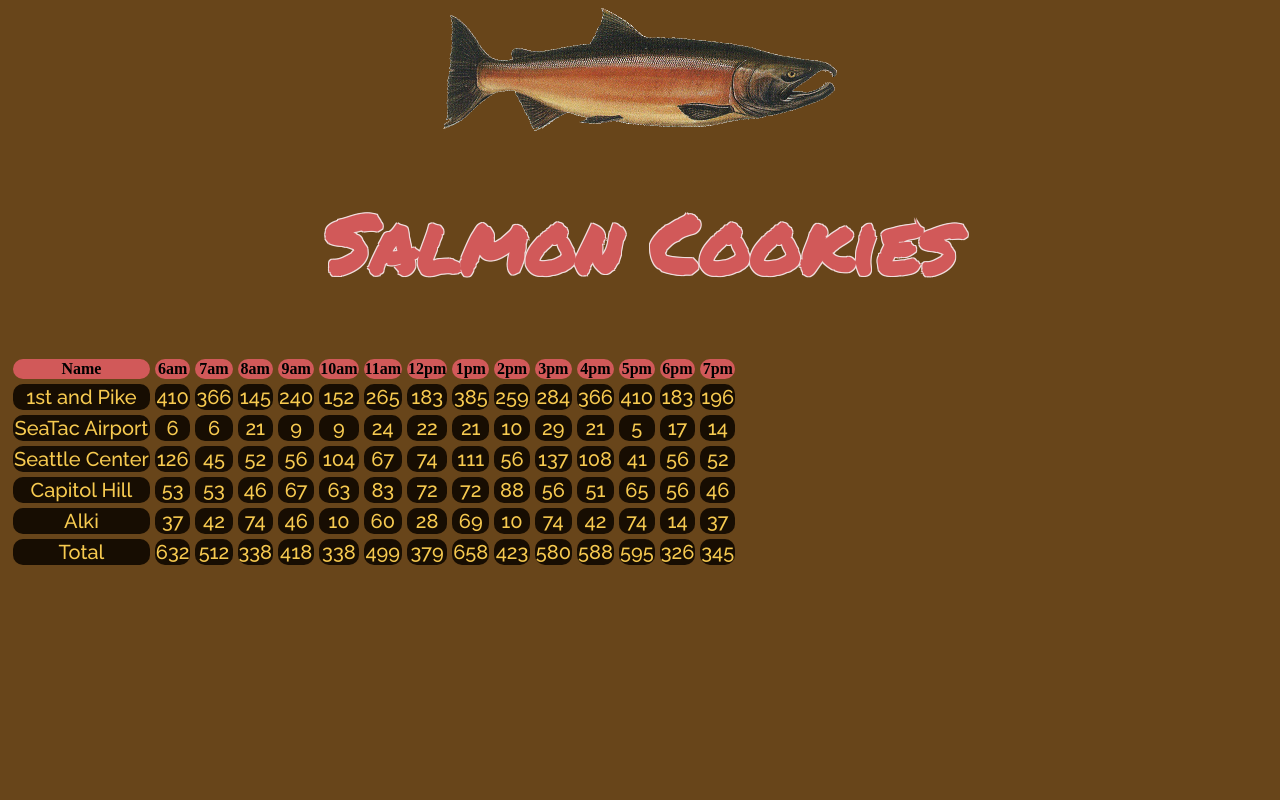
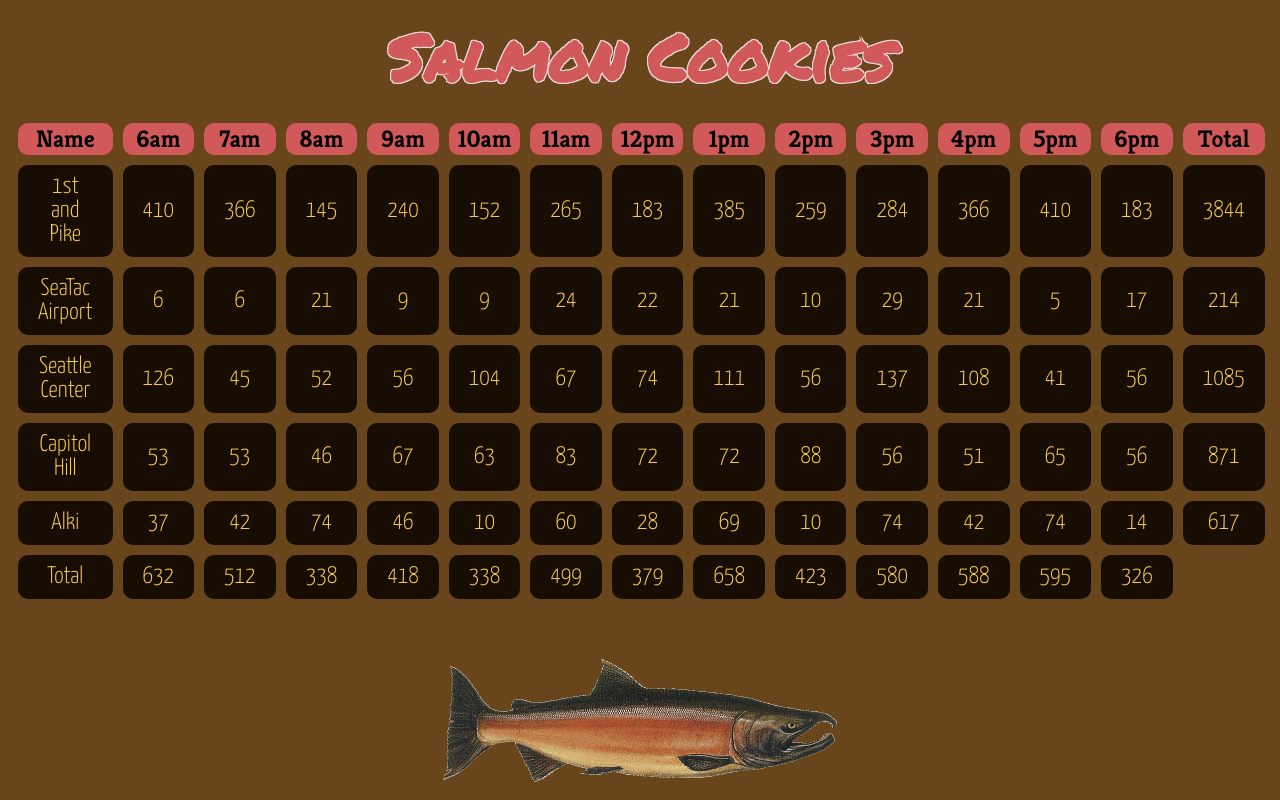
Before and after one commit to jcqnly/lab6, a plain HTML site: page sales.html in a window 1280 px wide. Drawn offline with Linux system fonts and the light colour scheme; a web font is replaced by a local one.

Commit message:
add total cookies at each store, fix # to make it easier to read

```diff
--- a/css/style.css
+++ b/css/style.css
@@ -13,8 +13,10 @@ img {
 h1 {
   color: #d15959;
   text-align: center;
-  font-size: 5em;
+  font-size: 4em;
   font-family: 'Permanent Marker', cursive;
+  margin-top: 10px;
+  margin-bottom: 10px;
 }
 
 .shadow {
@@ -33,7 +35,8 @@ ul, li {
 }
 
 table {
-  border-spacing: 5px;
+  border-spacing: 10px;
+  margin-bottom: 50px;
 }
 
 th {
@@ -44,16 +47,16 @@ th {
 
 tr {
   color: #000000;
-  font-family: 'BioRhyme Expanded', serif;
-  font-size: 1em
+  font-family: 'Kreon', serif;
+  font-size: 1.5em;
 }
 
 td {
   text-align: center;
   list-style: none;
-  font-family: 'Raleway', sans-serif;
-  font-size: 1.25em;
+  font-family: 'Yanone Kaffeesatz', sans-serif;
   color: #f7ca50;
   background-color: #170d02;
   border-radius: 10px;
+  padding: 10px 20px 10px 20px;
 }
--- a/js/app.js
+++ b/js/app.js
@@ -4,9 +4,8 @@ var hour = ["6am", "7am", "8am", "9am", "10am", "11am", "12pm", "1pm", "2pm", "3
 
 var allStands = [];
 
-//accessing table in the DOM
 var standsTable = document.getElementById('allStands');
-//object constructor
+
 function Stand(name, minCustPerHr, maxCustPerHr, avgCookiePerCust) {
   this.name = name;
   this.minCustPerHr = minCustPerHr;
@@ -15,17 +14,19 @@ function Stand(name, minCustPerHr, maxCustPerHr, avgCookiePerCust) {
   this.custEachHrArray = [];
   this.cookiesEachHrArray = [];
   this.totalCookies = 0;
+  this.totalCookiesPerStand = 0;
   allStands.push(this);
   this.randNumCust();
   this.cookiesEachHr();
   this.render();
 };
-//this is a method because it is part of the constructor
+
 Stand.prototype.randNumCust = function() {
   for(var i = 0; i < hour.length; i++) {
     this.custEachHrArray.push(Math.floor(Math.random() * (this.maxCustPerHr - this.minCustPerHr + 1)) + this.minCustPerHr);
   }
 };//check with allStands[0].custEachHrArray
+
 Stand.prototype.cookiesEachHr = function() {
   this.randNumCust();
   for(var i = 0; i < hour.length; i++) {
@@ -42,11 +43,18 @@ Stand.prototype.render = function() {
   tdEl.textContent = this.name; //td content for name of stand
   trEl.appendChild(tdEl);//append the td
 
-  for(var i = 0; i < hour.length; i++) {
+  for(var i = 0; i < hour.length - 1; i++) {
     tdEl = document.createElement('td'); //create td
     tdEl.textContent = this.cookiesEachHrArray[i];//for every hour
     trEl.appendChild(tdEl);
   }
+  //sum total of daily cookies per store
+  for(var i = 0; i < hour.length; i++) {
+    this.totalCookiesPerStand += this.cookiesEachHrArray[i];
+  }
+  tdEl = document.createElement('td');
+  tdEl.textContent = this.totalCookiesPerStand;
+  trEl.appendChild(tdEl);
   standsTable.appendChild(trEl);
 };
 
@@ -55,21 +63,22 @@ function makeHeaderRow() {//table header
   var thEl = document.createElement('th'); //create th
   thEl.textContent = 'Name'; //give th content, stand name
   trEl.appendChild(thEl);
-
   for(var i = 0; i < hour.length; i++) {
     thEl = document.createElement('th');
     thEl.textContent = hour[i];
     trEl.appendChild(thEl);
   }
+  thEl.textContent = 'Total';
+  trEl.appendChild(thEl);
   standsTable.appendChild(trEl);
 }
 
-function TotPerHr() {
+function footerRow() {//Would this be considered my footer
   var trEl = document.createElement('tr'); //create tr
   var tdEl = document.createElement('td'); //create td
   tdEl.textContent = 'Total'; //td content for name of stand
   trEl.appendChild(tdEl);//append the td
-  for(var i = 0; i < hour.length; i++) {
+  for(var i = 0; i < hour.length - 1; i++) {
     var total = 0;
     for(var j = 0; j < allStands.length; j++) {
       total += allStands[j].cookiesEachHrArray[i];
@@ -77,7 +86,7 @@ function TotPerHr() {
     tdEl = document.createElement('td');
     tdEl.textContent = total;
     trEl.appendChild(tdEl);
-    console.log(total, 'outer loop')
+    console.log(total);
   }
   standsTable.appendChild(trEl);
 }
@@ -89,5 +98,4 @@ new Stand('SeaTac Airport', 3, 24, 1.2);
 new Stand('Seattle Center', 11, 38, 3.7);
 new Stand('Capitol Hill', 20, 38, 2.3);
 new Stand('Alki', 2, 16, 4.6);
-console.table(allStands);
-TotPerHr();
+footerRow();//Would this be considered my footer
--- a/sales.html
+++ b/sales.html
@@ -6,14 +6,14 @@
   <meta http-equiv="X-UA-Compatible" content="ie=edge">
   <title>Sales</title>
   <link rel="stylesheet" type="text/css" href="css/style.css">
-  <link href="https://fonts.googleapis.com/css?family=BioRhyme+Expanded:800|Permanent+Marker|Raleway:500" rel="stylesheet">
+  <link href="https://fonts.googleapis.com/css?family=Kreon:700|Permanent+Marker|Yanone+Kaffeesatz:300" rel="stylesheet">
 </head>
 <body>
-  <img src="img/salmon.png" alt = "salmon" title = "salmon" />
   <h1 class = "shadow">Salmon Cookies</h1>
 
   <table id = "allStands"></table>
 
+  <img src="img/salmon.png" alt = "salmon" title = "salmon" />
   <script src="js/app.js"></script>
 </body>
 </html>
```
Also changed, not shown: index.html (+1 -1 lines).
